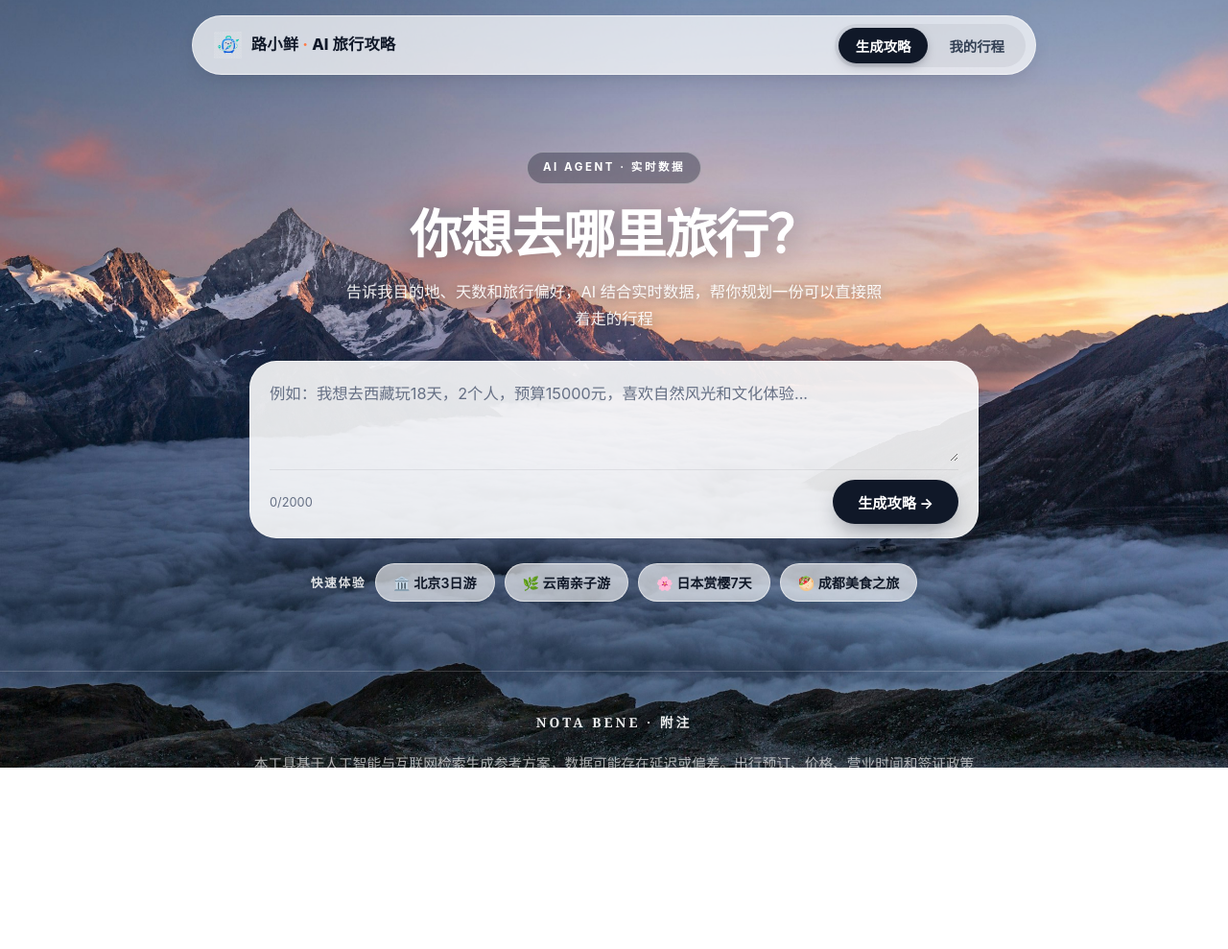
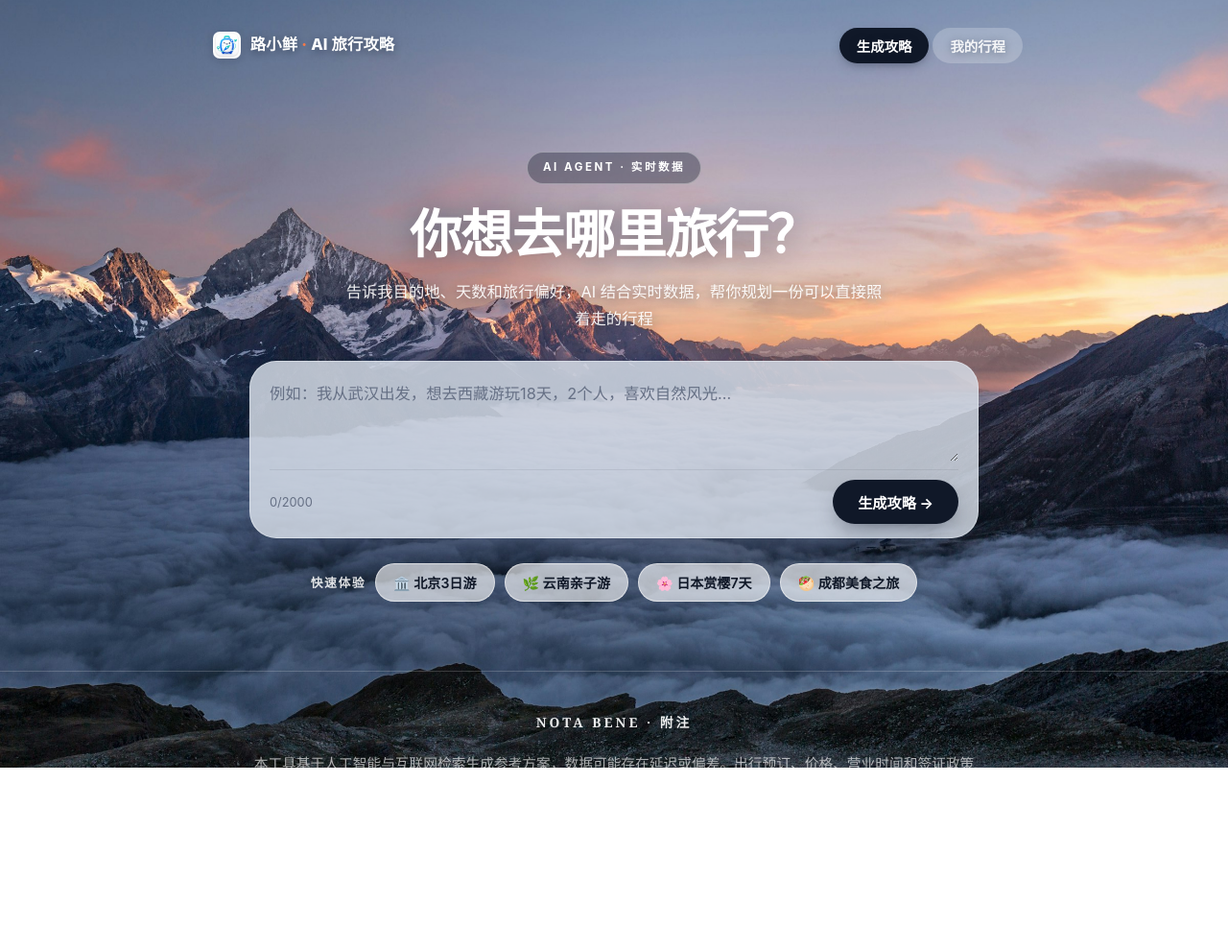
Before and after one commit to shixiong0529/trip, a FastAPI app: page / in a window 1280 px wide. Shown: the whole page at 96% size. Run offline with FastAPI, Linux system fonts and the light colour scheme; some libraries are stand-ins or nearby versions.

Commit message:
调整首页导航与输入框样式

```diff
--- a/static/index.html
+++ b/static/index.html
@@ -14,7 +14,7 @@
 <header class="app-header">
   <div class="header-inner">
     <div class="logo-area">
-      <img class="logo-icon" src="/static/logo-nav.png" alt="路小鲜">
+      <img class="logo-icon" src="/static/logo_good.png" alt="路小鲜">
       <span class="app-title">路小鲜<span class="title-dot">·</span>AI 旅行攻略</span>
     </div>
     <nav class="header-nav">
@@ -40,7 +40,7 @@
         <textarea
           id="query-input"
           rows="3"
-          placeholder="例如：我想去西藏玩18天，2个人，预算15000元，喜欢自然风光和文化体验..."
+          placeholder="例如：我从武汉出发，想去西藏游玩18天，2个人，喜欢自然风光..."
           maxlength="2000"
         ></textarea>
         <div class="input-footer">
--- a/static/info.html
+++ b/static/info.html
@@ -13,7 +13,7 @@
 <header class="app-header">
   <div class="header-inner">
     <a class="logo-area logo-link" href="/" aria-label="返回首页">
-      <img class="logo-icon" src="/static/logo-nav.png" alt="路小鲜">
+      <img class="logo-icon" src="/static/logo_good.png" alt="路小鲜">
       <span class="app-title">路小鲜<span class="title-dot">·</span>信息说明</span>
     </a>
     <nav class="header-nav">
--- a/static/style.css
+++ b/static/style.css
@@ -59,10 +59,10 @@ body {
   align-items: center;
   justify-content: space-between;
   gap: 16px;
-  background: var(--glass);
-  border: 1px solid var(--glass-border);
+  background: transparent;
+  border: none;
   border-radius: var(--radius-pill);
-  box-shadow: var(--shadow-sm);
+  box-shadow: none;
 }
 .logo-area {
   display: flex;
@@ -75,26 +75,30 @@ body {
   height: 1.8em;
   object-fit: contain;
   display: block;
+  border-radius: 24%;
+  overflow: hidden;
+  box-shadow: 0 2px 10px rgba(16, 24, 40, 0.18);
 }
 .app-title {
   font-size: 1.02em;
   font-weight: 800;
   letter-spacing: 0.01em;
-  color: var(--ink);
+  color: #fff;
+  text-shadow: 0 2px 10px rgba(16, 24, 40, 0.45);
 }
 .title-dot { margin: 0 4px; color: var(--accent); }
 
 .header-nav {
   display: flex;
   gap: 4px;
-  background: rgba(16, 24, 40, 0.06);
+  background: transparent;
   border-radius: var(--radius-pill);
   padding: 4px;
 }
 .nav-tab {
   border: none;
-  background: transparent;
-  color: var(--ink-2);
+  background: rgba(255, 255, 255, 0.22);
+  color: rgba(255, 255, 255, 0.9);
   font-size: 0.9em;
   font-weight: 600;
   padding: 8px 18px;
@@ -103,8 +107,12 @@ body {
   transition: all 0.18s ease;
   font-family: inherit;
   white-space: nowrap;
+  text-shadow: 0 1px 8px rgba(16, 24, 40, 0.35);
 }
-.nav-tab:hover { color: var(--ink); }
+.nav-tab:hover {
+  background: rgba(255, 255, 255, 0.32);
+  color: #fff;
+}
 .nav-tab.active {
   background: var(--ink);
   color: #fff;
@@ -162,8 +170,8 @@ body {
 
 /* 输入卡片 */
 .input-box {
-  background: var(--glass-strong);
-  border: 1px solid var(--glass-border);
+  background: rgba(214, 221, 232, 0.84);
+  border: 1px solid rgba(238, 242, 247, 0.5);
   border-radius: var(--radius-xl);
   box-shadow: var(--shadow-lg);
   padding: 20px 20px 14px;
@@ -788,20 +796,22 @@ body {
   }
   .toast { max-width: none; }
 
-  /* ---- Footer ---- */
+  /* ---- Footer：手机端整体居中 ---- */
   .footer-note { padding: 34px 18px 42px; }
   .footer-bottom {
     min-height: 124px;
     padding: 22px 18px;
-    align-items: flex-start;
+    align-items: center;
     flex-direction: column;
+    text-align: center;
   }
   .footer-brand {
     font-size: 0.72em;
     white-space: normal;
+    justify-content: center;
   }
   .footer-links {
-    justify-content: flex-start;
+    justify-content: center;
     gap: 12px 16px;
   }
 }
```
Also changed, not shown: README.md, static/logo_good.png (added).
